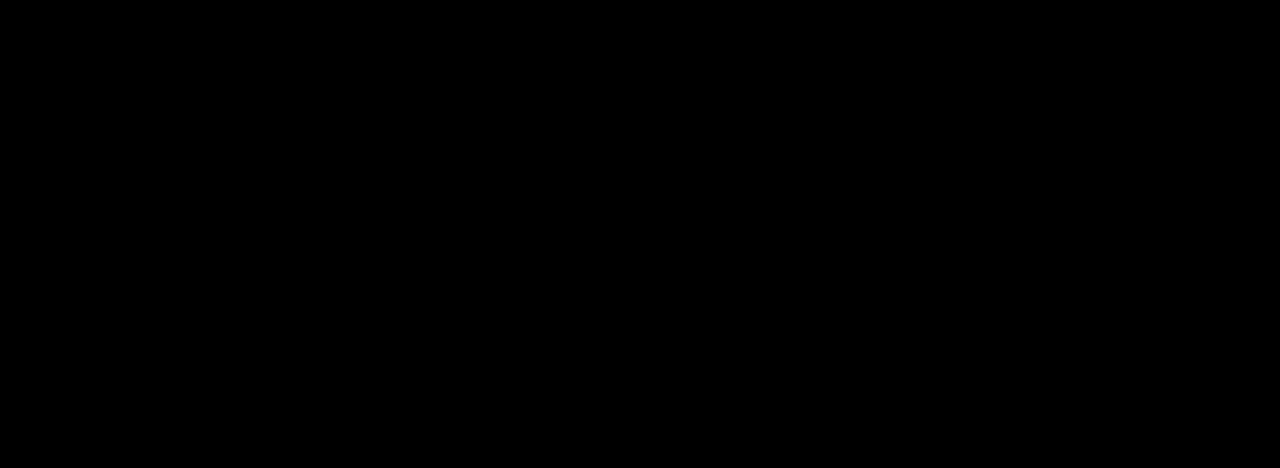
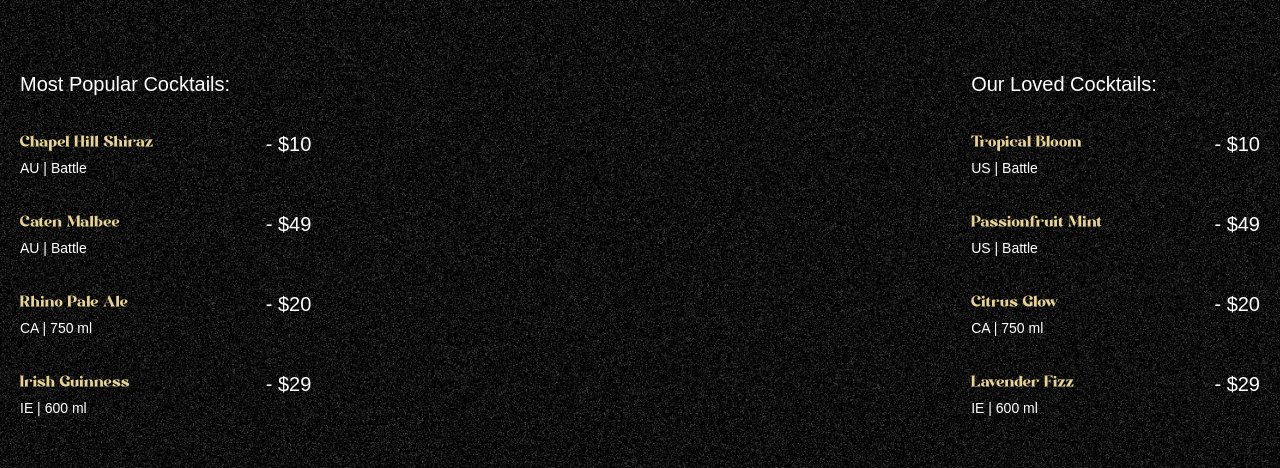
Before and after one commit to Akiramenai6897/gsap_cocktails, a React (Vite) app: page / in a window 1280 px wide. Shown: the part 890-1358 px from the top of the page. Before the commit the page ends 800 px from the top, so only its background shows below. Built offline with nearby package versions, Linux system fonts and the light colour scheme; a web font is replaced by a local one.

Commit message:
Implement Cocktails Section

```diff
--- a/src/App.jsx
+++ b/src/App.jsx
@@ -4,6 +4,7 @@
 import { SplitText } from 'gsap/SplitText'
 import Navbar from "./components/Navbar.jsx";
 import Hero from "./components/Hero.jsx";
+import Cocktails from "./components/Cocktails.jsx";
 
 
 gsap.registerPlugin(ScrollTrigger, SplitText);
@@ -13,6 +14,7 @@
         <main>
             <Navbar />
             <Hero />
+            <Cocktails />
         </main>
     );
 };
--- /dev/null
+++ b/src/components/Cocktails.jsx
@@ -0,0 +1,84 @@
+import React from 'react';
+import {cocktailLists, mockTailLists} from "../../constants/index.js";
+import {useGSAP} from "@gsap/react";
+import gsap from "gsap";
+
+const Cocktails = () => {
+    useGSAP(()=>{
+        const parallaxTimeline = gsap.timeline({
+            scrollTrigger: {
+                trigger: '#cocktails',
+                start: 'top 30%',
+                end: 'bottom 80%',
+                scrub: true,
+            }
+        })
+
+        parallaxTimeline
+            .from(
+                '#c-left-leaf',
+                {
+                    x: -100,
+                    y: 100,
+                }
+            )
+            .from(
+                '#c-right-leaf',
+                {
+                    x: 100,
+                    y: 100,
+                }
+            )
+    }, [])
+
+    return (
+        <section id={'cocktails'} className={'noisy'}>
+            <img
+                src={'/images/cocktail-left-leaf.png'}
+                alt={'left-leaf'}
+                id={'c-left-leaf'}
+            />
+            <img
+                src={'/images/cocktail-right-leaf.png'}
+                alt={'right-leaf'}
+                id={'c-right-leaf'}
+            />
+
+            <div className={'list'}>
+                <div className={'popular'}>
+                    <h2>Most Popular Cocktails:</h2>
+
+                    <ul>
+                        {cocktailLists.map(({name, country, detail, price}) => (
+                            <li key={name}>
+                                <div className={'md:me-28'}>
+                                    <h3>{name}</h3>
+                                    <p>{country} | {detail}</p>
+                                </div>
+                                <span>- {price}</span>
+                            </li>
+                        ))}
+                    </ul>
+                </div>
+
+                <div className={'loved'}>
+                    <h2>Our Loved Cocktails:</h2>
+
+                    <ul>
+                        {mockTailLists.map(({name, country, detail, price}) => (
+                            <li key={name}>
+                                <div className={'me-28'}>
+                                    <h3>{name}</h3>
+                                    <p>{country} | {detail}</p>
+                                </div>
+                                <span>- {price}</span>
+                            </li>
+                        ))}
+                    </ul>
+                </div>
+            </div>
+        </section>
+    );
+};
+
+export default Cocktails;
```
